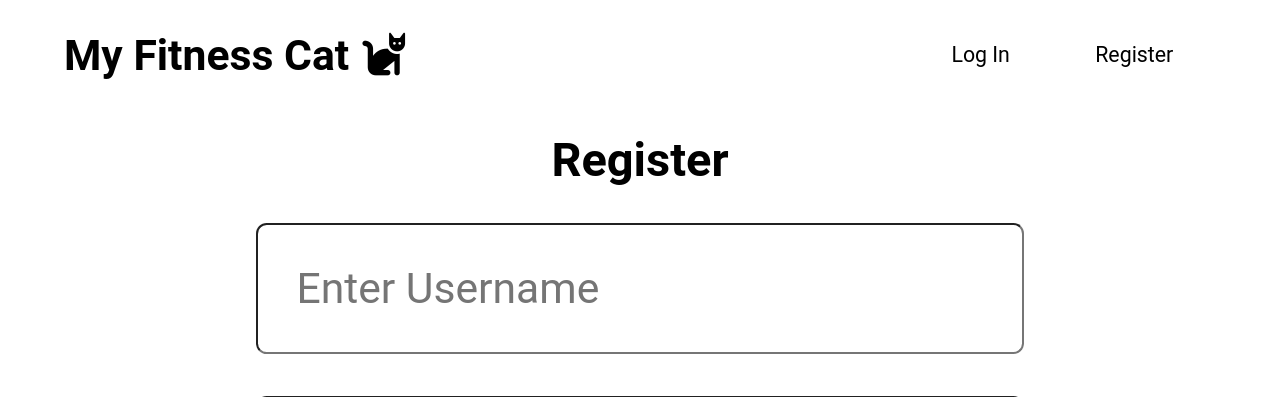
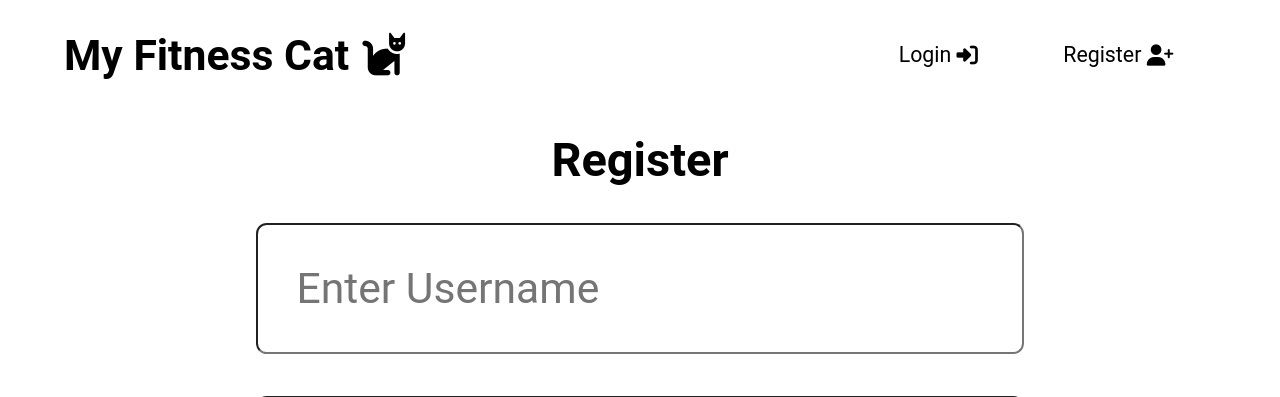
Before and after one commit to Optimized-Coder/my_fitness_cat, a Flask app: page /auth/register/ in a window 1280 px wide. Shown: the top 397 px of the page. Run offline with Flask 3, Linux system fonts and the light colour scheme.

Commit message:
add auth icons

```diff
--- a/core/templates/includes/header.html
+++ b/core/templates/includes/header.html
@@ -15,8 +15,18 @@
             </a></li>
             {% endif %}
             {% if not current_user.is_authenticated %}
-            <li><a href="{{url_for('auth.login')}}">Log In</a></li>
-            <li><a href="{{url_for('auth.register')}}">Register</a></li>
+            <li><a href="{{url_for('auth.login')}}">
+                <span>Login</span>
+                <span>
+                    <i class="fa-solid fa-right-to-bracket"></i>
+                </span>
+            </a></li>
+            <li><a href="{{url_for('auth.register')}}">
+                <span>Register</span>
+                <span>
+                    <i class="fa-solid fa-user-plus"></i>
+                </span>
+            </a></li>
             {% endif %}
         </ul>
     </nav>
```
